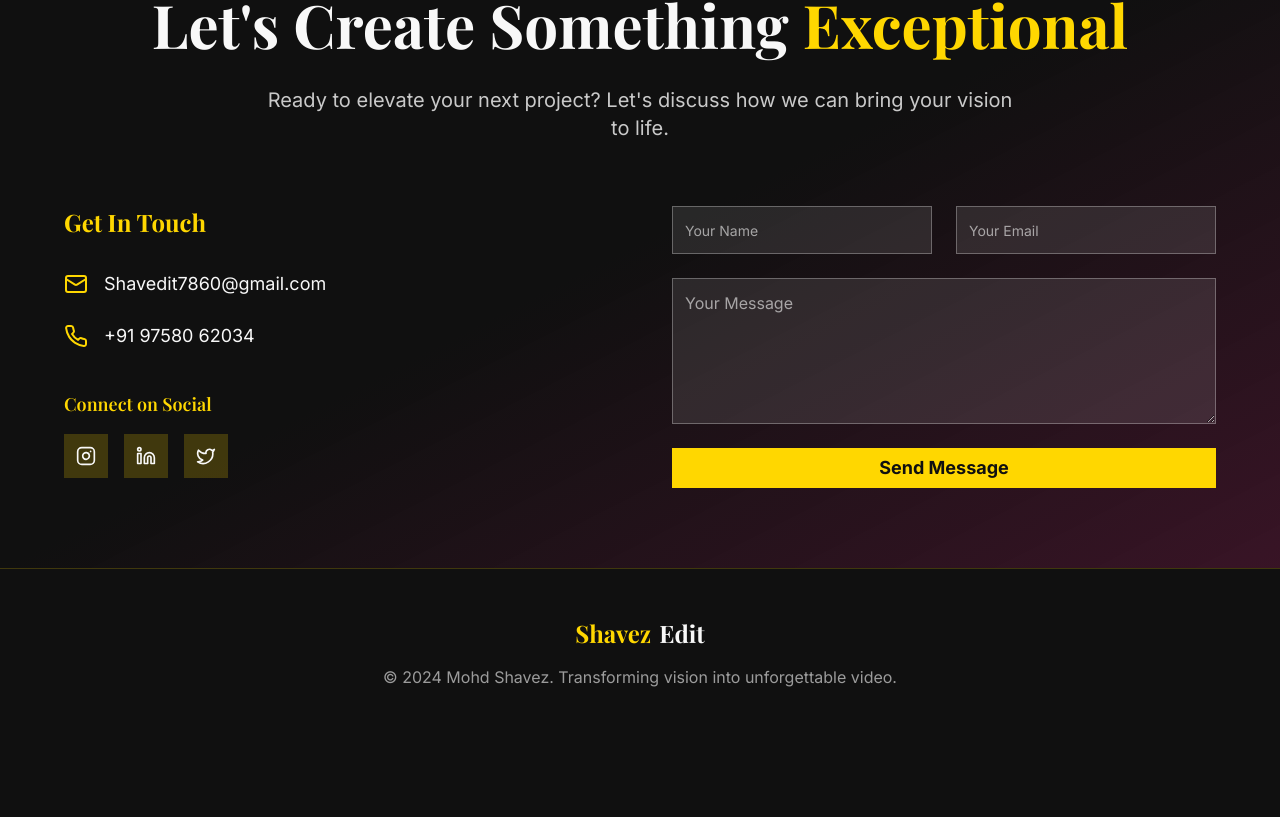
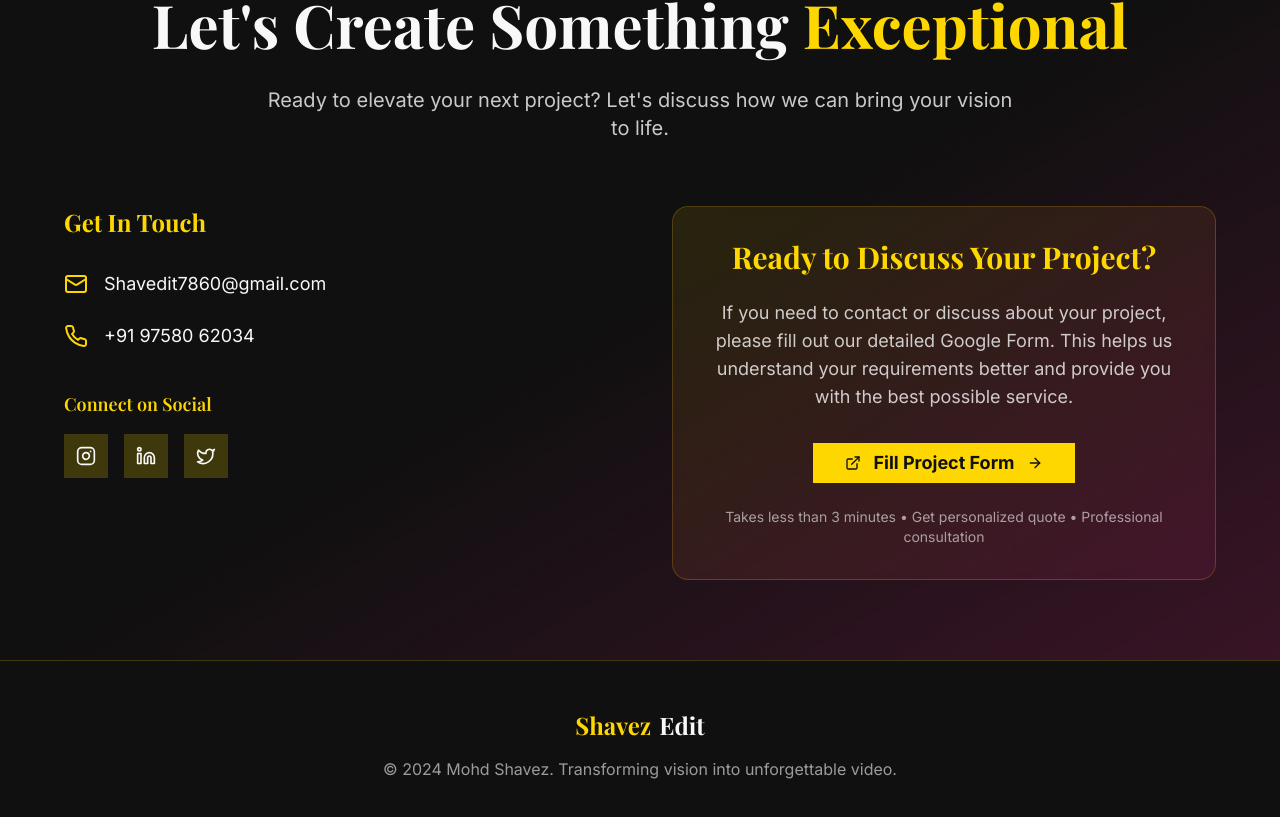
Before and after one commit to gouravmawari/ShavezEdit, a React (Vite) app: page / in a window 1280 px wide. Shown: the part 8920-9737 px from the top of the page. Before the commit the page ends 9657 px from the top, so only its background shows below. Built offline with nearby package versions, Linux system fonts and the light colour scheme.

Commit message:
add google form

```diff
--- a/src/pages/Index.tsx
+++ b/src/pages/Index.tsx
@@ -932,70 +932,30 @@ const Index = () => {
               </div>
             </div>
             <div className="animate-fade-in">
-              <form
-                action="https://formsubmit.co/Shavedit7860@gmail.com"
-                method="POST"
-                className="space-y-6"
-                onSubmit={(e) => {
-                  // Show success popup immediately
-                  toast.success("✅ Message sent successfully! We'll get back to you soon.", {
-                    duration: 4000,
-                    position: "top-center",
-                    style: {
-                      background: '#22c55e',
-                      color: 'white',
-                      fontSize: '16px',
-                      fontWeight: 'bold',
-                      border: '2px solid #16a34a',
-                      borderRadius: '12px',
-                      padding: '16px',
-                    },
-                  });
-                }}
-              >
-                <div className="grid grid-cols-1 md:grid-cols-2 gap-6">
-                  <div>
-                    <Input
-                      type="text"
-                      name="name"
-                      placeholder="Your Name"
-                      className="bg-portfolio-white/10 border-portfolio-white/30 text-portfolio-white placeholder:text-portfolio-white/60 py-3 focus:border-portfolio-yellow h-12 text-base"
-                      required
-                    />
-                  </div>
-                  <div>
-                    <Input
-                      type="email"
-                      name="email"
-                      placeholder="Your Email"
-                      className="bg-portfolio-white/10 border-portfolio-white/30 text-portfolio-white placeholder:text-portfolio-white/60 py-3 focus:border-portfolio-yellow h-12 text-base"
-                      required
-                    />
-                  </div>
+              <div className="bg-gradient-to-br from-portfolio-yellow/10 to-portfolio-red/10 rounded-2xl p-8 border border-portfolio-yellow/20 backdrop-blur-sm">
+                <h3 className="text-2xl sm:text-3xl font-bold mb-6 text-portfolio-yellow text-center">
+                  Ready to Discuss Your Project?
+                </h3>
+                <p className="text-base sm:text-lg text-portfolio-white/80 mb-8 text-center leading-relaxed">
+                  If you need to contact or discuss about your project, please fill out our detailed Google Form.
+                  This helps us understand your requirements better and provide you with the best possible service.
+                </p>
+                <div className="text-center">
+                  <Button
+                    className="bg-portfolio-yellow text-portfolio-black hover:bg-portfolio-yellow/90 font-bold px-8 py-4 rounded-lg text-lg hover:scale-105 transition-all duration-300 group inline-flex items-center gap-3"
+                    onClick={() => window.open('https://docs.google.com/forms/d/e/1FAIpQLScpe9v_0IyFeaZZm3UW6gEeU-JYN7lfw1jm5ozGYzqy9RIXAw/viewform?usp=header', '_blank')}
+                  >
+                    <ExternalLink className="h-5 w-5 group-hover:scale-110 transition-transform" />
+                    Fill Project Form
+                    <ArrowRight className="h-5 w-5 group-hover:translate-x-2 transition-transform duration-300" />
+                  </Button>
                 </div>
-                <div>
-                  <Textarea
-                    name="message"
-                    placeholder="Your Message"
-                    className="bg-portfolio-white/10 border-portfolio-white/30 text-portfolio-white placeholder:text-portfolio-white/60 py-3 focus:border-portfolio-yellow text-base"
-                    rows={5}
-                    required
-                  />
+                <div className="mt-6 text-center">
+                  <p className="text-sm text-portfolio-white/60">
+                    Takes less than 3 minutes • Get personalized quote • Professional consultation
+                  </p>
                 </div>
-
-                {/* FormSubmit Configuration */}
-                <input type="hidden" name="_subject" value="New message from Shavez Edit website" />
-                <input type="hidden" name="_captcha" value="false" />
-                <input type="hidden" name="_next" value="https://shavez-edit.vercel.app/  " />
-                <input type="hidden" name="_template" value="table" />
-
-                <Button
-                  type="submit"
-                  className="w-full bg-portfolio-yellow text-portfolio-black hover:bg-portfolio-yellow/90 font-bold py-3 sm:py-4 rounded-lg text-base sm:text-lg transition-all duration-300 hover:scale-105"
-                >
-                  Send Message
-                </Button>
-              </form>
+              </div>
             </div>
           </div>
         </div>
```
